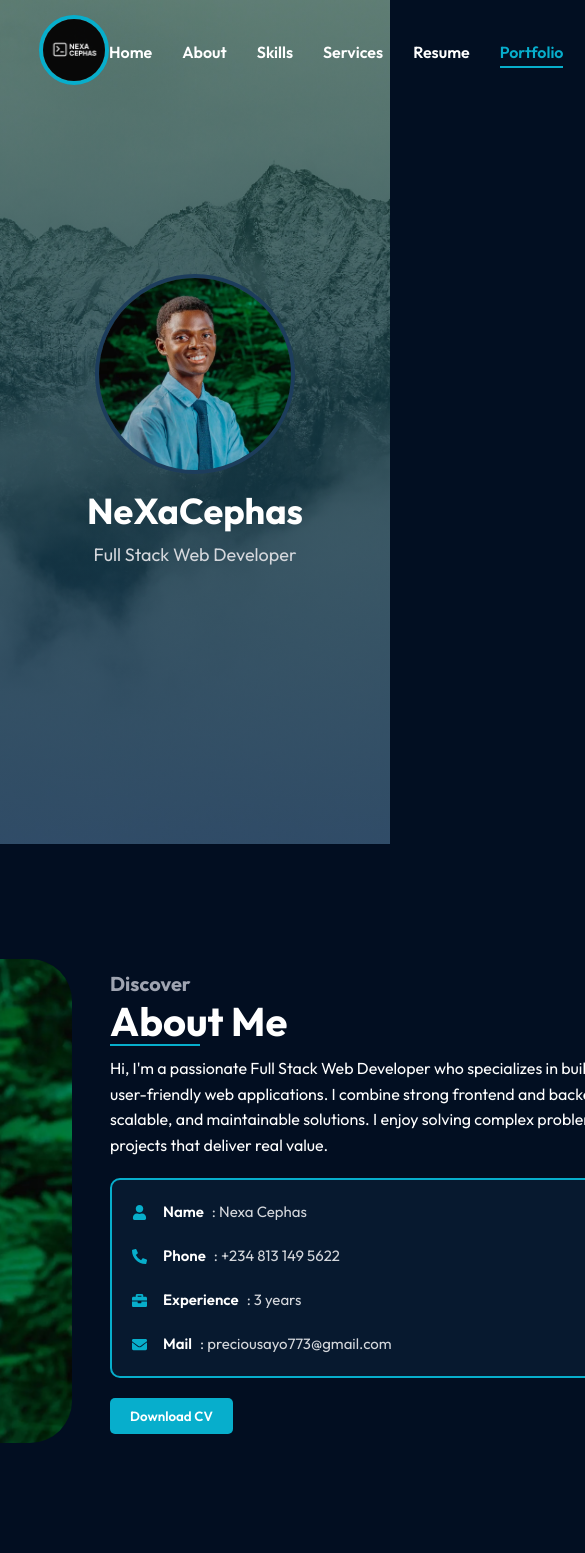
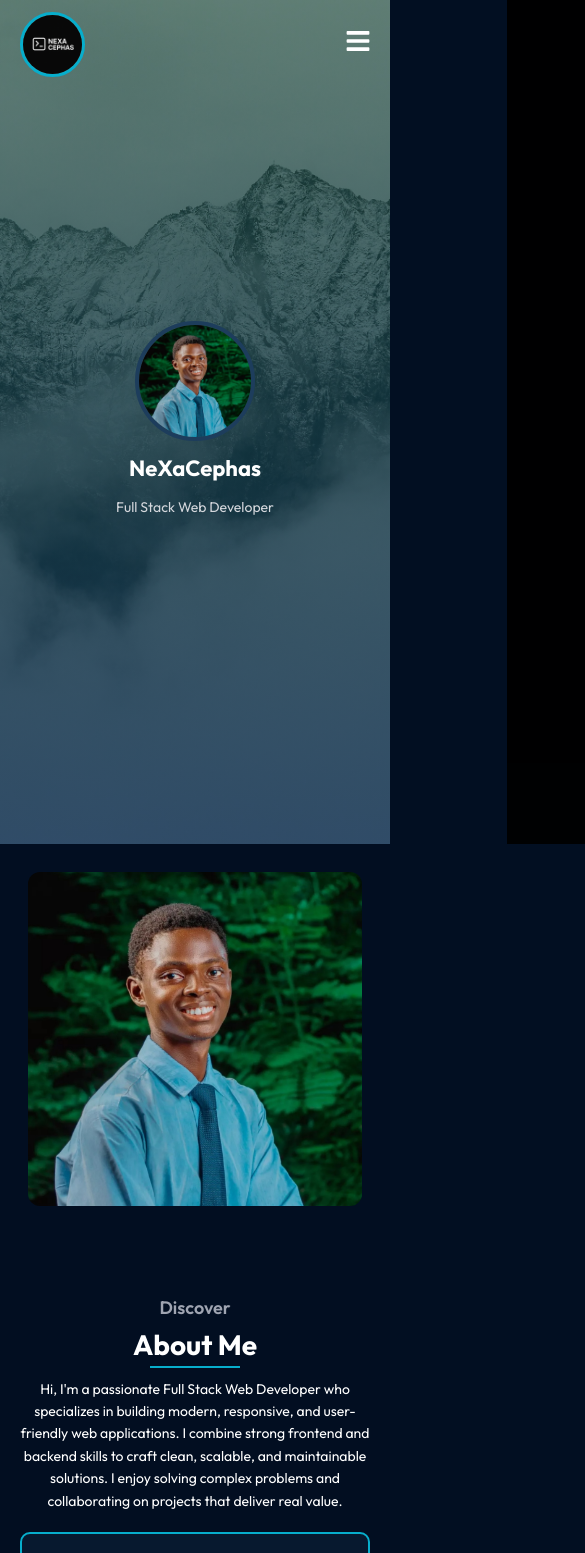
Before and after one commit to nexacephas/my-portfolio, a React (Vite) app: page / in a window 390 px wide. Shown: the top 1553 px of the page, 585 px wide, since content can reach past the window. Built offline with nearby package versions, Linux system fonts and the light colour scheme.

Commit message:
Update About section and CV button

```diff
--- a/src/components/About/About.css
+++ b/src/components/About/About.css
@@ -1,98 +1,39 @@
-/* .about{
-    width: 100%;
-    height: 70vh;
-    background: #020f22;
-    display: flex;
-    align-items: center;
-    justify-content: center;
-    gap: 30px;
-}
-
-.about-left img{
-    width: 300px;
-    border: 3px solid rgb(7, 174, 204);
-}
-
-.about-right h2{
-    font-size: 20px;
-    color: #9fa4b1;
-}
-.about-right h1{
-    font-size: 40px;
-    position: relative;
-}
-
-.about-right h1::before{
-    position: absolute;
-    background: rgb(7, 174, 204);
-    height: 2px;
-    width: 90px;
-    content: '';
-    bottom: 0;
-}
-
-.about-right p{
-    font-size: 16px;
-    color: #fff;
-    width: 450px;
-    margin: 5px 0;
-}
-
-.about-box{
-    display: flex;
-    justify-content: space-between;
-    align-items: center;
-    border: 2px solid rgb(7, 174, 204);
-    padding: 15px 20px;
-    width: 700px;
-    height: 150px;
-    border-radius: 10px;
-}
-
-.box-left p span{
-    font-weight: 600;
-    text-transform: capitalize;
-}
-
-.box-right p span{
-    font-weight: 600;
-    text-transform: capitalize;
-} */
-
-
 .about {
   width: 100%;
-    height: 85vh;
+  min-height: 85vh; /* flexible instead of fixed height */
   background: #020f2286;
   display: flex;
   align-items: center;
   justify-content: center;
   gap: 30px;
   padding: 20px;
+  flex-wrap: wrap; /* allows stacking on small screens */
   box-sizing: border-box;
 }
+
 .about-left,
-.about-right{
-    flex-basis: 40%;
+.about-right {
+  flex: 1 1 400px; /* responsive flex-basis */
 }
 
 .about-left img {
-    width: 500px;
-    height: 500px;
-    object-fit: contain;
-    object-position: center;
-    border-radius: 50px;
+  width: 100%;
+  max-width: 350px; /* scales down nicely */
+  height: auto;
+  object-fit: cover;
+  border-radius: 20px;
   padding: 8px;
-
+  margin: 0 auto;
+  display: block;
 }
 
 .about-right h2 {
-    font-size: 20px;
+  font-size: 18px;
   color: #9fa4b1;
 }
 
 .about-right h1 {
-    font-size: 40px;
+  font-size: clamp(28px, 4vw, 40px);
   position: relative;
   color: #fff;
   margin-bottom: 10px;
@@ -109,7 +50,7 @@
 }
 
 .about-right p {
-    font-size: 16px;
+  font-size: 15px;
   color: #fff;
   margin: 5px 0 20px 0;
   line-height: 1.6;
@@ -117,16 +58,17 @@
 
 .about-box {
   display: flex;
-    flex-direction: row;
+  flex-wrap: wrap; /* stack columns on smaller screens */
   justify-content: space-between;
   align-items: flex-start;
   border: 2px solid rgb(7, 174, 204);
   padding: 15px 20px;
-    width: 700px;
-    height: auto;
+  max-width: 100%; /* prevent overflow */
   border-radius: 10px;
   gap: 20px;
+  margin-bottom: 20px  ;
   background-color: #07192f;
+  box-sizing: border-box;
 }
 
 .about-box p {
@@ -135,7 +77,7 @@
   gap: 8px;
   margin: 5px 0;
   color: #d4d7dc;
-    font-size: 15px;
+  font-size: 14px;
 }
 
 .about-box span {
@@ -144,7 +86,9 @@
   color: #ffffff;
 }
 
-.box-left, .box-right {
+.box-left,
+.box-right {
+  flex: 1 1 250px; /* responsive columns */
   display: flex;
   flex-direction: column;
   gap: 10px;
@@ -170,3 +114,37 @@
   color: #07aecb;
   margin-right: 8px;
 }
+
+/* 📱 Responsive Breakpoints */
+@media (max-width: 992px) {
+  .about {
+    flex-direction: column;
+    text-align: center;
+  }
+
+  .about-right h1::before {
+    left: 50%;
+    transform: translateX(-50%);
+  }
+
+  .about-box {
+    flex-direction: column;
+    align-items: center;
+    text-align: left;
+  }
+}
+
+@media (max-width: 480px) {
+  .about-right p {
+    font-size: 14px;
+  }
+
+  .about-box {
+    padding: 12px;
+  }
+
+  .btn {
+    width: 100%;
+    text-align: center;
+  }
+}
--- a/src/components/About/About.jsx
+++ b/src/components/About/About.jsx
@@ -36,7 +36,10 @@ const About = () => {
           </div>
         </div>
 
-        <button className="btn">Download CV</button>
+        <a href="/Nexa Resume.pdf" download className="btn">
+  Download CV
+</a>
+
       </div>
     </div>
   );
--- a/src/components/Hero/Hero.css
+++ b/src/components/Hero/Hero.css
@@ -8,6 +8,7 @@
   align-items: center;
   justify-content: center;
   overflow: hidden;
+  padding: 20px;
 }
 
 .hero::before {
@@ -17,32 +18,59 @@
   left: 0;
   width: 100%;
   height: 100%;
-  background: linear-gradient(to bottom, rgba(13, 63, 43, 0.6), rgba(29, 61, 92, 0.85));
+  background: linear-gradient(
+    to bottom,
+    rgba(13, 63, 43, 0.6),
+    rgba(29, 61, 92, 0.85)
+  );
   z-index: 1;
 }
 
 .hero-content {
   position: relative;
-  z-index: 2; /* Ensure content is above the gradient */
+  z-index: 2;
   display: flex;
   flex-direction: column;
   align-items: center;
   text-align: center;
 }
 
-.user-profile img{
-    width: 200px;
-    border-radius: 50%;
-    border: 4px solid  rgb(29, 61, 92);
+.user-profile img {
+  width: 180px;
+  height: 180px;
+  border-radius: 50%;
+  border: 4px solid rgb(29, 61, 92);
+  object-fit: cover;
 }
 
-.user-profile-details h2{
-    font-size: 36px;
-    font-weight: 700;
-    margin: 10px 0;
+/* --- Text sizes adapt --- */
+.user-profile-details h2 {
+  font-size: clamp(22px, 5vw, 36px);
+  font-weight: 700;
+  margin: 10px 0;
 }
+
 .user-profile-details p {
-    font-size: 18px;
-    color: #d4d7dc;
-    margin: 5px 0;
+  font-size: clamp(14px, 3vw, 18px);
+  color: #d4d7dc;
+  margin: 5px 0;
 }
+
+/* --- Mobile responsiveness --- */
+@media (max-width: 768px) {
+  .user-profile img {
+    width: 150px;
+    height: 150px;
+  }
+
+  .hero {
+    padding: 40px 15px;
+  }
+}
+
+@media (max-width: 480px) {
+  .user-profile img {
+    width: 120px;
+    height: 120px;
+  }
+}
--- a/src/components/Navbar/Navbar.css
+++ b/src/components/Navbar/Navbar.css
@@ -1,7 +1,6 @@
-.nav{
-    /*     background-color: #333; */
+.nav {
   color: #fff;
-    padding: 15px 10%;
+  padding: 15px 8%;
   position: fixed;
   top: 0;
   left: 0;
@@ -11,40 +10,29 @@
   align-items: center;
   justify-content: space-between;
   z-index: 10;
+  transition: all 0.3s ease;
 }
 
+.nav-left img {
+  width: 65px;
+  border-radius: 50%;
+  border: 3px solid rgb(7, 174, 204);
+}
 
-
-.nav-list{
+/* Desktop Nav */
+.nav-list {
   display: inline-flex;
   align-items: center;
   justify-content: center;
   gap: 30px;
 }
 
-.nav-list li{
+.nav-list li {
   font-size: 16px;
-    font-size: 600;
+  font-weight: 600;
   cursor: pointer;
 }
-.nav-list li:first-child{
-    color: rgb(7, 174, 204);
-}
 
-.nav-right .btn{
-    padding: 10px 30px;
-    color: #ffffff;
-    background: transparent;
-    border-radius: 9px;
-    cursor: pointer;
-    border: 2px solid rgb(7, 174, 204);
-    font-size: 16px;
-    text-transform: capitalize;
-}.nav-left img{
-    width: 70px;
-    border-radius: 50%;
-    border: 4px solid rgb(7, 174, 204);
-}
 .nav-list li a {
   text-decoration: none;
   color: #fff;
@@ -73,3 +61,67 @@
 .nav-list li a.active-link {
   color: rgb(7, 174, 204);
 }
+
+.nav-right .btn {
+  padding: 10px 25px;
+  color: #ffffff;
+  background: transparent;
+  border-radius: 9px;
+  cursor: pointer;
+  border: 2px solid rgb(7, 174, 204);
+  font-size: 15px;
+  text-transform: capitalize;
+}
+
+/* Hamburger menu */
+.menu-icon {
+  display: none;
+  font-size: 26px;
+  cursor: pointer;
+  color: #fff;
+  z-index: 11;
+}
+
+/* Responsive */
+@media (max-width: 992px) {
+  .nav {
+    padding: 12px 5%;
+  }
+
+  .nav-right {
+    display: none;
+  }
+
+  .menu-icon {
+    display: block;
+  }
+
+.nav-middle {
+  position: fixed;
+  top: 0;
+  right: -100%;
+  height: 100vh;
+  width: 70%;
+  background: rgba(0, 0, 0, 0.95);
+  display: flex;
+  align-items: center;
+  justify-content: center;
+  transition: right 0.3s ease-in-out;
+  flex-direction: column;
+  overflow-x: hidden;  /* ✅ prevent extra width */
+}
+
+
+  .nav-middle.open {
+    right: 0;
+  }
+
+  .nav-list {
+    flex-direction: column;
+    gap: 25px;
+  }
+
+  .nav-list li {
+    font-size: 18px;
+  }
+}
--- a/src/components/Navbar/Navbar.jsx
+++ b/src/components/Navbar/Navbar.jsx
@@ -1,10 +1,12 @@
 import React, { useEffect, useState } from 'react';
 import './Navbar.css';
 import logo from '../../assets/logo.png';
+import { FaBars, FaTimes } from 'react-icons/fa';
 
 const Navbar = () => {
   const [sticky, setSticky] = useState(false);
   const [activeSection, setActiveSection] = useState('home');
+  const [menuOpen, setMenuOpen] = useState(false);
 
   useEffect(() => {
     const handleScroll = () => {
@@ -32,10 +34,16 @@ const Navbar = () => {
       <div className="nav-left">
         <img src={logo} alt="logo" className="logo" />
       </div>
-      <div className="nav-middle">
+
+      {/* Hamburger Icon */}
+      <div className="menu-icon" onClick={() => setMenuOpen(!menuOpen)}>
+        {menuOpen ? <FaTimes /> : <FaBars />}
+      </div>
+
+      <div className={`nav-middle ${menuOpen ? 'open' : ''}`}>
         <ul className="nav-list">
           {['home', 'about', 'skills', 'services', 'resume', 'portfolio', 'blog', 'contact'].map((section) => (
-            <li key={section}>
+            <li key={section} onClick={() => setMenuOpen(false)}>
               <a
                 href={`#${section}`}
                 className={activeSection === section ? 'active-link' : ''}
@@ -46,8 +54,9 @@ const Navbar = () => {
           ))}
         </ul>
       </div>
+
       <div className="nav-right">
-        <button className="btn"> <a href="#contact">Contact</a></button>
+        <button className="btn"><a href="#contact">Contact</a></button>
       </div>
     </div>
   );
--- a/src/components/Portfolio/Portfoilo.jsx
+++ b/src/components/Portfolio/Portfoilo.jsx
@@ -2,7 +2,7 @@ import React from 'react';
 import './Portfoilo.css';
 import { FaExternalLinkAlt, FaGithub } from 'react-icons/fa';
 import project_1 from '../../assets/Project-1.png';
-/* import project_2 from '../../assets/Project-2.png';  */
+import project_2 from '../../assets/Project-2.png';
 import project_3 from '../../assets/Project-3.png';
 import project_4 from '../../assets/Project-4.png';
 import project_5 from '../../assets/Project-5.png';
@@ -19,7 +19,7 @@ const portfolioProjects = [
   {
 
   title: 'LinkedIn Clone',
-  image: project_3,
+  image: project_2,
     description: 'A LinkedIn-style professional network interface built with React and Firebase for authentication.',
     github: 'https://github.com/nexacephas/linkedin-clone',
     live: 'https://linkedin-nexa.netlify.app',
--- a/src/index.css
+++ b/src/index.css
@@ -1,32 +1,100 @@
 @import url('https://fonts.googleapis.com/css2?family=Outfit:wght@100..900&display=swap');
-*{
+
+* {
   padding: 0;
   margin: 0;
   font-family: "Outfit", sans-serif;
   box-sizing: border-box;
 }
 
-body{
+body {
   background-color: #020f22;
   width: 100%;
+  height: 100%;
   overflow-x: hidden;
   transition: 0.5s;
+  line-height: 1.6;
+  font-size: clamp(14px, 1vw + 0.5rem, 16px); /* fluid scaling */
+  color: #fff;
 }
+
 html {
   scroll-behavior: smooth;
 }
 
-a{
+a {
   text-decoration: none;
   color: inherit;
   line-height: 1;
   cursor: pointer;
 }
-li{
+
+li {
   list-style: none;
 }
 
+img {
+  max-width: 100%;
+  height: auto;
+  display: block;
+}
 
-.dark-nav{
+/* Container for consistent spacing */
+.container {
+  width: 100%;
+  max-width: 1200px;
+  padding: 0 5%;
+  margin: 0 auto;
+}
+
+/* Headings scale responsively */
+h1 {
+  font-size: clamp(2rem, 5vw, 3rem);
+  font-weight: 700;
+}
+
+h2 {
+  font-size: clamp(1.5rem, 4vw, 2.25rem);
+  font-weight: 600;
+}
+
+h3 {
+  font-size: clamp(1.25rem, 3vw, 1.75rem);
+  font-weight: 500;
+}
+
+/* Navbar dark mode class */
+.dark-nav {
   background: #020f22;
 }
+
+/* Breakpoints for responsiveness */
+@media (max-width: 992px) {
+  body {
+    font-size: 15px;
+  }
+}
+
+@media (max-width: 768px) {
+  body {
+    font-size: 14px;
+  }
+
+  .container {
+    padding: 0 1.25rem;
+  }
+}
+
+@media (max-width: 480px) {
+  h1 {
+    font-size: 1.8rem;
+  }
+
+  h2 {
+    font-size: 1.4rem;
+  }
+
+  h3 {
+    font-size: 1.2rem;
+  }
+}
```
Also changed, not shown: 1 other file (tests, documents, lock files or other folders). Lines whose indentation alone changed are shown as unchanged.
